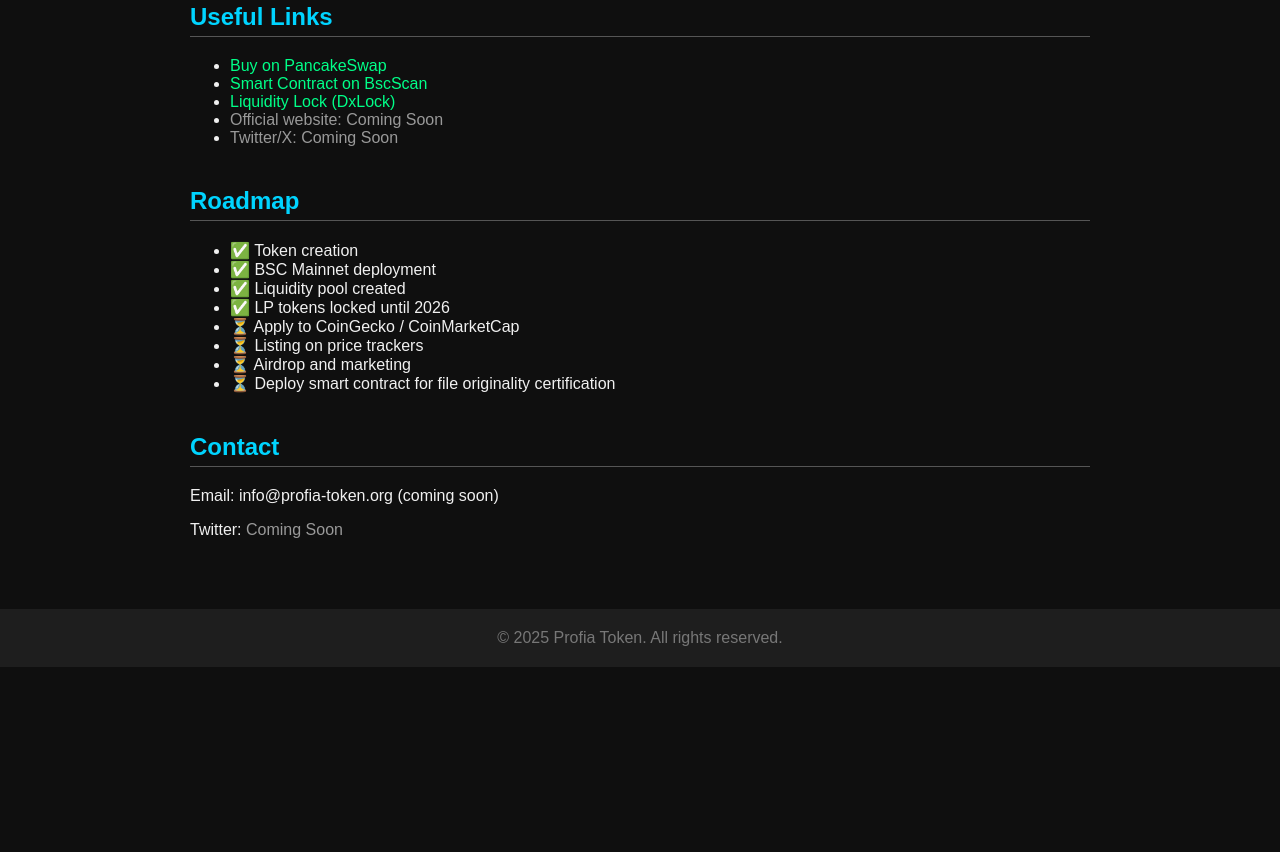
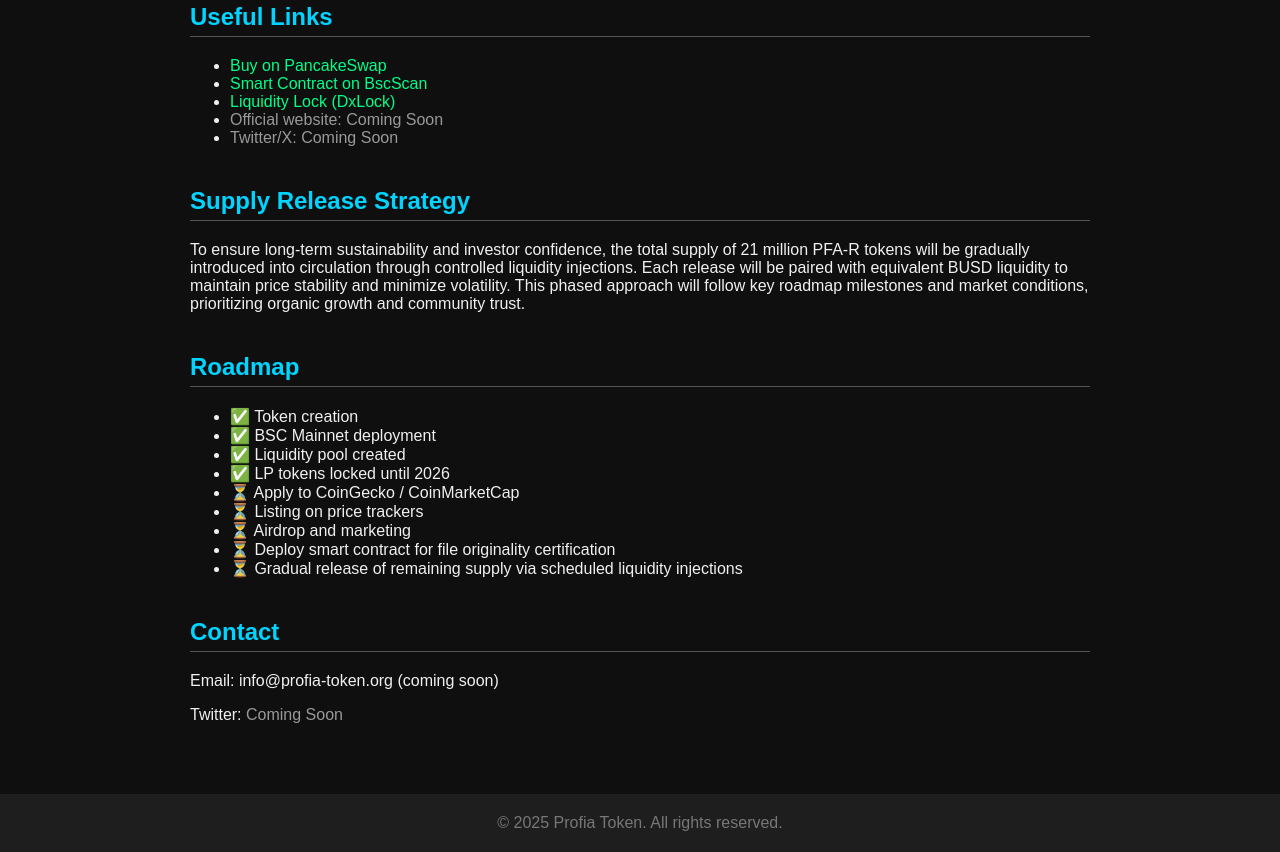
Before and after one commit to lcapitani76/Profia, a plain HTML site: page index.html in a window 1280 px wide. Shown: the part 876-1728 px from the top of the page. Before the commit the page ends 1543 px from the top, so only its background shows below. Drawn offline with Linux system fonts and the light colour scheme.

Commit message:
Update index.html

```diff
--- a/index.html
+++ b/index.html
@@ -102,6 +102,11 @@
         </section>
 
         <section>
+            <h2>Supply Release Strategy</h2>
+            <p>To ensure long-term sustainability and investor confidence, the total supply of 21 million PFA-R tokens will be gradually introduced into circulation through controlled liquidity injections. Each release will be paired with equivalent BUSD liquidity to maintain price stability and minimize volatility. This phased approach will follow key roadmap milestones and market conditions, prioritizing organic growth and community trust.</p>
+        </section>
+
+        <section>
             <h2>Roadmap</h2>
             <ul>
                 <li>✅ Token creation</li>
@@ -112,6 +117,7 @@
                 <li>⏳ Listing on price trackers</li>
                 <li>⏳ Airdrop and marketing</li>
                 <li>⏳ Deploy smart contract for file originality certification</li>
+                <li>⏳ Gradual release of remaining supply via scheduled liquidity injections</li>
             </ul>
         </section>
 
```
